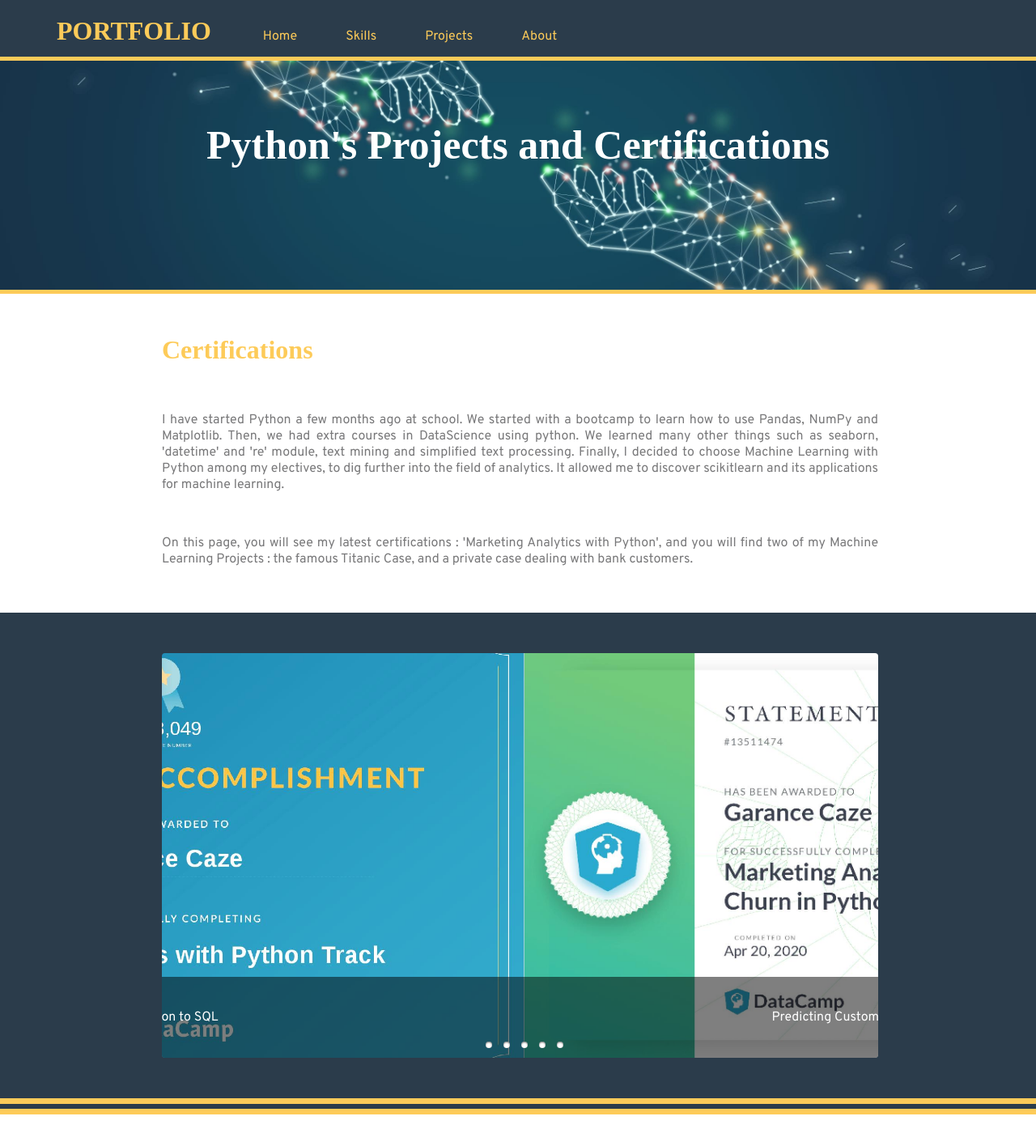
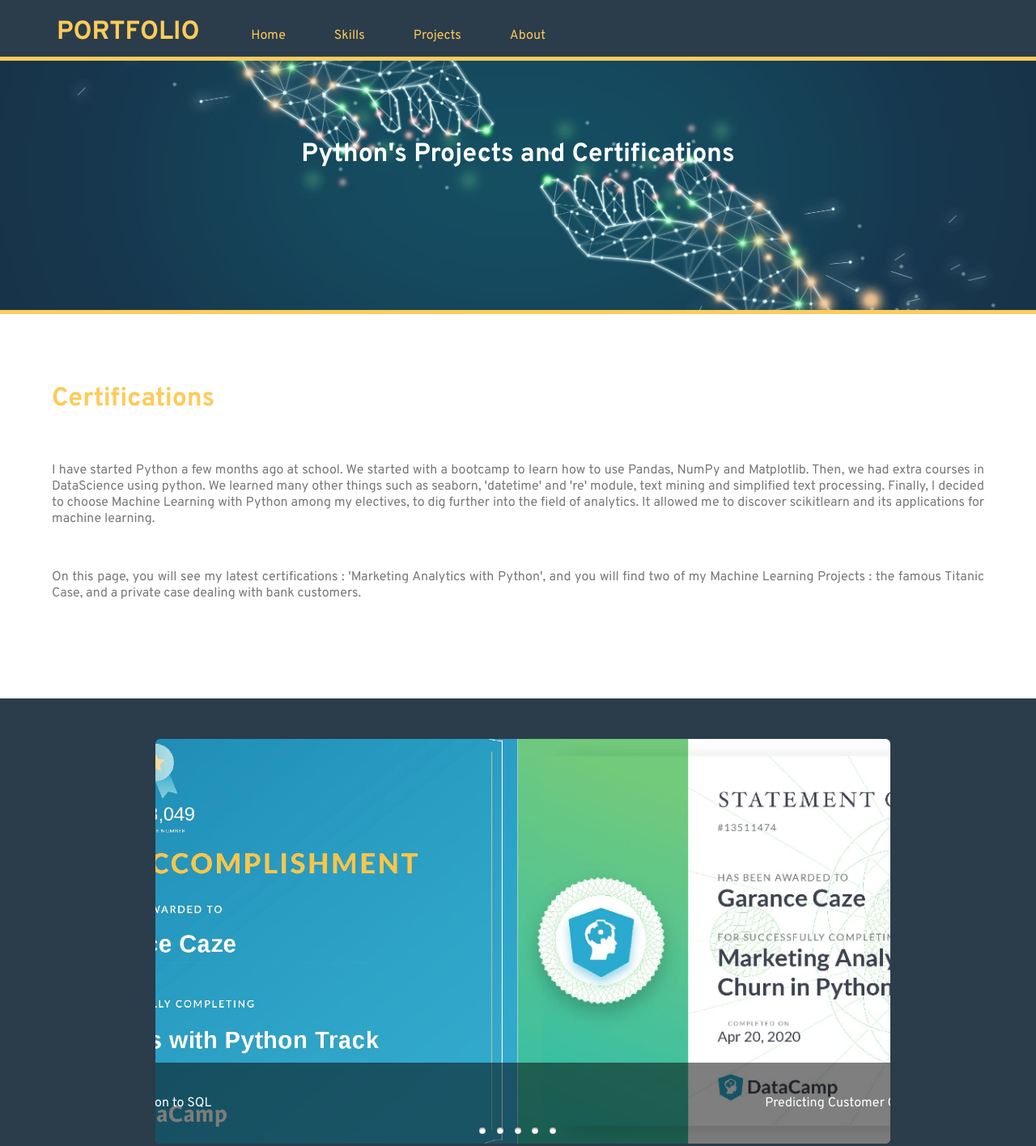
Before and after one commit to gmecaze/GaranceC_portfolio, a plain HTML site: page sub/pythonpj.html in a window 1280 px wide. Shown: the top 1416 px of the page at 81% size. Drawn offline with Linux system fonts and the light colour scheme; files whose address does not match are found by name; a web font is replaced by a local one.

Commit message:
Update pythonpj.style.css

```diff
--- a/sub/pythonpj.style.css
+++ b/sub/pythonpj.style.css
@@ -9,9 +9,8 @@ body {
   z-index:1;
 }
 
-h1, h2, h3 {
-  color: #404042;
-  font-family: Chivo;
+h1 {
+  color:white;
 }
 
 p {
@@ -78,20 +77,18 @@ color: black;
   background-image: url('../images/network1.jpg');
   background-size: cover;
   background-position: center;
-  padding: 150px 0;
   text-align: center;
+  padding-bottom: 150px;
+  padding-top: 150px;
   border-bottom: 5px solid #fdcb59;
+  width:100%;
+}
 }
 
 .pybanner h1 {
   color: white;
-  font-size: 50px;
+  font-size: 45px;
   margin: 0;
-}
-
-.pybanner p {
-  color: white;
-  font-size: 24px;
 }
 
 .pycontainer {
@@ -99,14 +96,12 @@ color: black;
   margin: auto;
 }
 
-
 .wrapper_a{
   position: relative;
-  width:885px;
+  width:90%;
   display: grid;
   text-align: justify;
-  padding-left: 200px;
-  padding-top: 30px;
+  margin:5%;
 }
 
 .wrapper_a h1 {
@@ -130,9 +125,9 @@ color: black;
 
 #pyslider {
     position: relative;
-    left: 150px;
-    width: 885px;
-    border-radius: 4px;
+    left: 12%;
+    width: 77%;
+    border-radius: 6px;
     overflow: hidden;
     height: 500px;
 }
```
